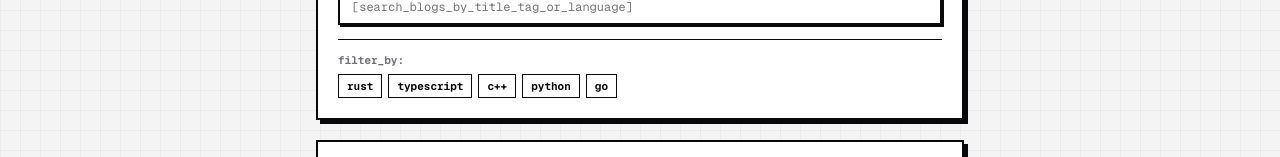
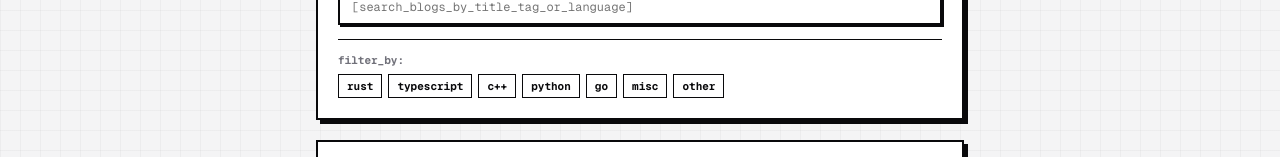
Before and after one commit to coolmoves/slml, a SvelteKit app: page / in a window 1280 px wide. Shown: the part 170-327 px from the top of the page. Built offline with nearby package versions, Linux system fonts and the light colour scheme.

Commit message:
Update +page.svelte

```diff
--- a/src/routes/+page.svelte
+++ b/src/routes/+page.svelte
@@ -2,7 +2,7 @@
   import { app } from '$lib/stores/app.svelte';
   import FeedCard from '$lib/components/FeedCard.svelte';
 
-  const quickLangs = ['Rust', 'TypeScript', 'C++', 'Python', 'Go'];
+  const quickLangs = ['Rust', 'TypeScript', 'C++', 'Python', 'Go', 'Misc', 'Other'];
 </script>
 
 <svelte:head>
```
